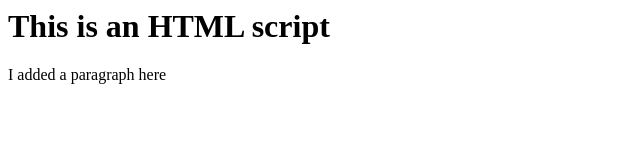
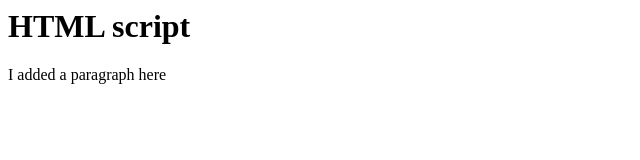
Before and after one commit to dotun-ogundare/testKnowledge, a plain HTML site: page index.html in a window 1280 px wide. Shown: the whole page, without its empty margins (0-640 px from the left). Drawn offline with Linux system fonts and the light colour scheme.

Commit message:
Prof's assistance advised we do this

```diff
--- a/index.html
+++ b/index.html
@@ -4,7 +4,7 @@
 	</head>
 
 	<body>
-		<h1>This is an HTML script</h1>
+		<h1>HTML script</h1>
 		<p>I added a paragraph here</p>
 	</body>
 </html>
```
